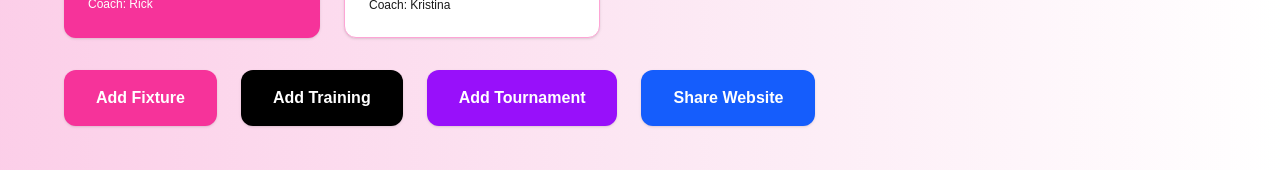
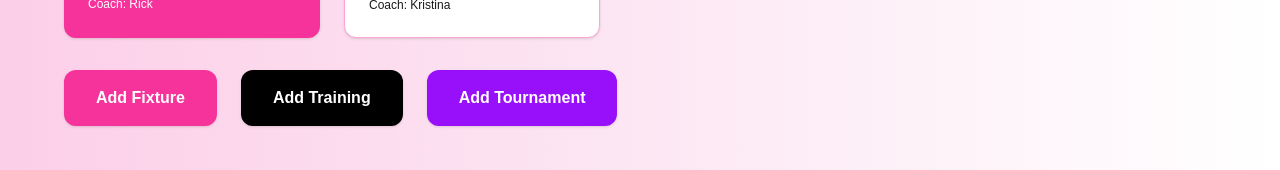
Before and after one commit to MuddathirBGS/manchester-girls, a Next.js app: page /coach in a window 1280 px wide. Shown: the part 361-531 px from the top of the page. Built offline with nearby package versions, Linux system fonts and the light colour scheme; no server answers; the database is empty.

Commit message:
push schema to neon

```diff
--- a/app/coach/page.tsx
+++ b/app/coach/page.tsx
@@ -91,9 +91,9 @@ export default function CoachPage() {
             Add Tournament
           </div>
 
-          <div className="bg-blue-600 text-white px-8 py-4 rounded-xl shadow font-semibold">
+          {/* <div className="bg-blue-600 text-white px-8 py-4 rounded-xl shadow font-semibold">
             Share Website
-          </div>
+          </div> */}
         </div>
 
         {/* UPCOMING FIXTURES */}
```
